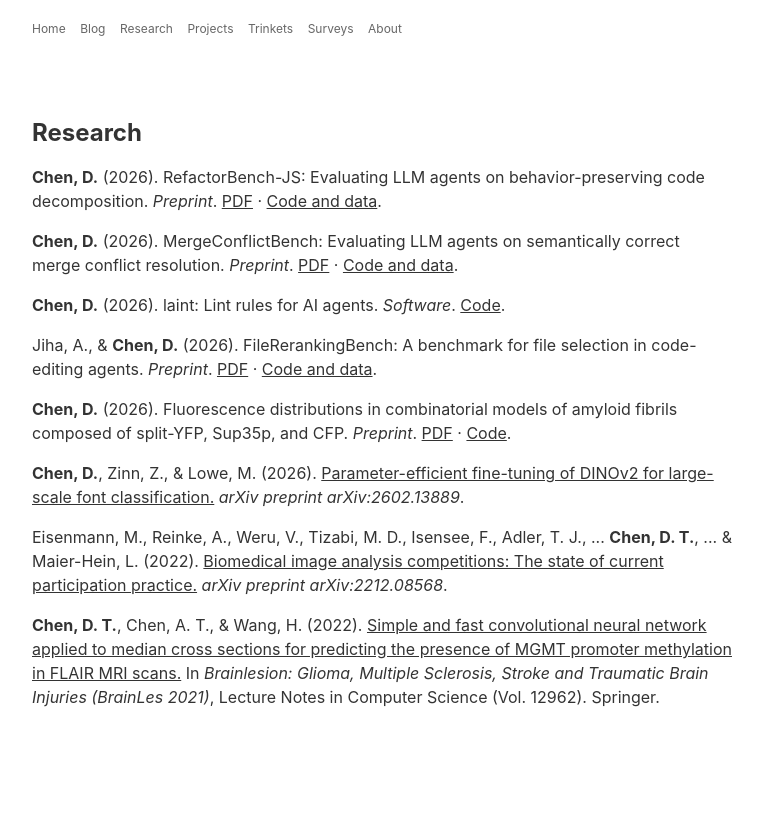
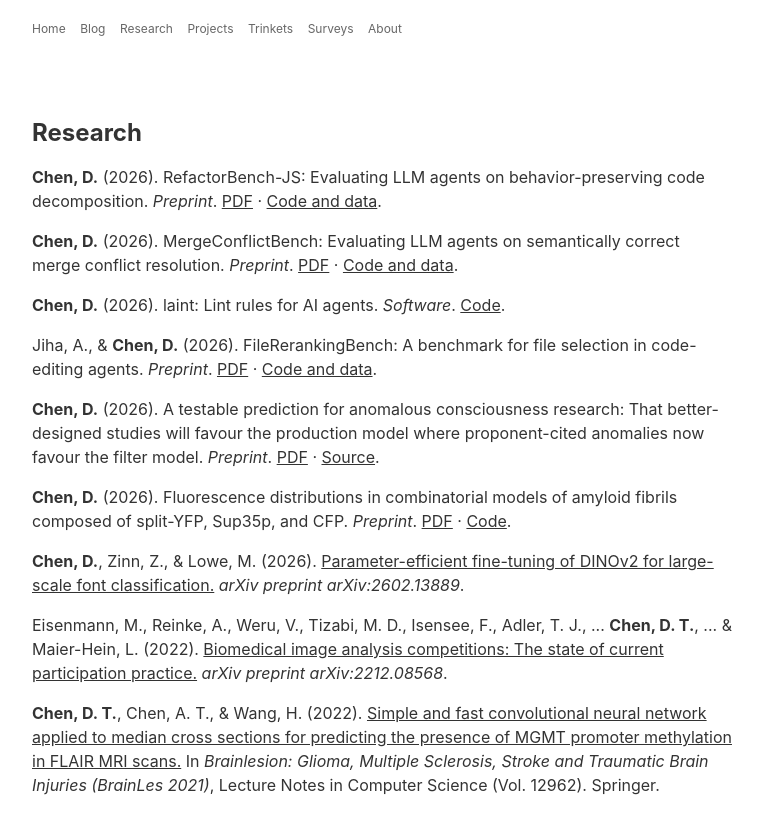
Before and after one commit to danielchen0/danielchen0.github.io, a Jekyll site: the page built from research.markdown, in a window 1280 px wide. Shown: the top 834 px of the page, without its empty margins (258-1021 px from the left). Built offline with Jekyll 4.4.1, drawn with Linux system fonts in a browser that asks for light colours.

Commit message:
Add philosophy preprint to research

```diff
--- a/research.markdown
+++ b/research.markdown
@@ -21,6 +21,10 @@
 </p>
 
 <p>
+    <b>Chen, D.</b> (2026). A testable prediction for anomalous consciousness research: That better-designed studies will favour the production model where proponent-cited anomalies now favour the filter model. <i>Preprint</i>. <a href='https://github.com/danielchen0/mind-body-problem/blob/main/consciousness_metaanalysis.pdf' target='_blank'>PDF</a> &middot; <a href='https://github.com/danielchen0/mind-body-problem' target='_blank'>Source</a>.
+</p>
+
+<p>
     <b>Chen, D.</b> (2026). Fluorescence distributions in combinatorial models of amyloid fibrils composed of split-YFP, Sup35p, and CFP. <i>Preprint</i>. <a href='/papers/amyloids.pdf' target='_blank'>PDF</a> &middot; <a href='https://github.com/danielchen0/amyloids' target='_blank'>Code</a>.
 </p>
 
```
